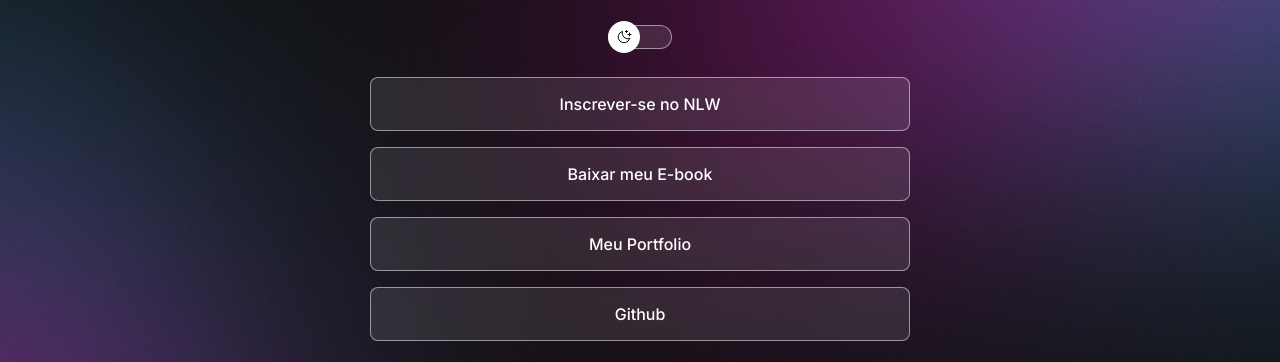
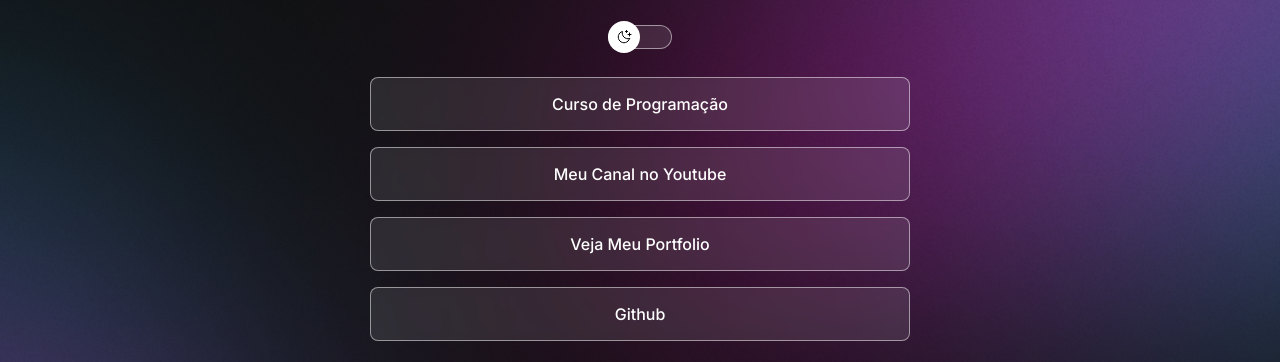
Before and after one commit to ReinaldoJunior3108/PagnoFotografiaLinks, a plain HTML site: page index.html in a window 1280 px wide. Shown: the part 197-559 px from the top of the page. Drawn offline with nearby package versions, Linux system fonts and the light colour scheme.

Commit message:
:tada: Adicionado Animações e correção de bugs

```diff
--- a/index.html
+++ b/index.html
@@ -27,9 +27,9 @@
         <span></span>
       </div>
       <ul>
-        <li><a href="#" target="_blank">Inscrever-se no NLW</a></li>
-        <li><a href="#" target="_blank">Baixar meu E-book</a></li>
-        <li><a href="#" target="_blank">Meu Portfolio</a></li>
+        <li><a href="#" target="_blank">Curso de Programação</a></li>
+        <li><a href="#" target="_blank">Meu Canal no Youtube</a></li>
+        <li><a href="#" target="_blank">Veja Meu Portfolio</a></li>
         <li><a href="#" target="_blank">Github</a></li>
       </ul>
       <div class="social-icons">
--- a/script.js
+++ b/script.js
@@ -1,14 +1,6 @@
 function toggleMode() {
   const html = document.documentElement
   html.classList.toggle("light")
-
-  const img = document.querySelector(".profile img")
-
-  if (html.classList.contains("light")) {
-    img.setAttribute("src", "./assets/avatar-light.png")
-  } else {
-    img.setAttribute("src", "https://github.com/reinaldojunior3108.png")
-  }
 
   /* if(html.classList.contains('light')){
     html.classList.remove('light')
--- a/style.css
+++ b/style.css
@@ -29,8 +29,9 @@
   background-size: cover; */
 
   /*background: color image repeat position/size ;*/
-  background: #000000 var(--bg-url) no-repeat center/cover;
+  background: #000000 var(--bg-url) top center/cover;
   height: 100%;
+  transition: background 0.7s ease;
   overflow: hidden;
 }
 body * {
```
